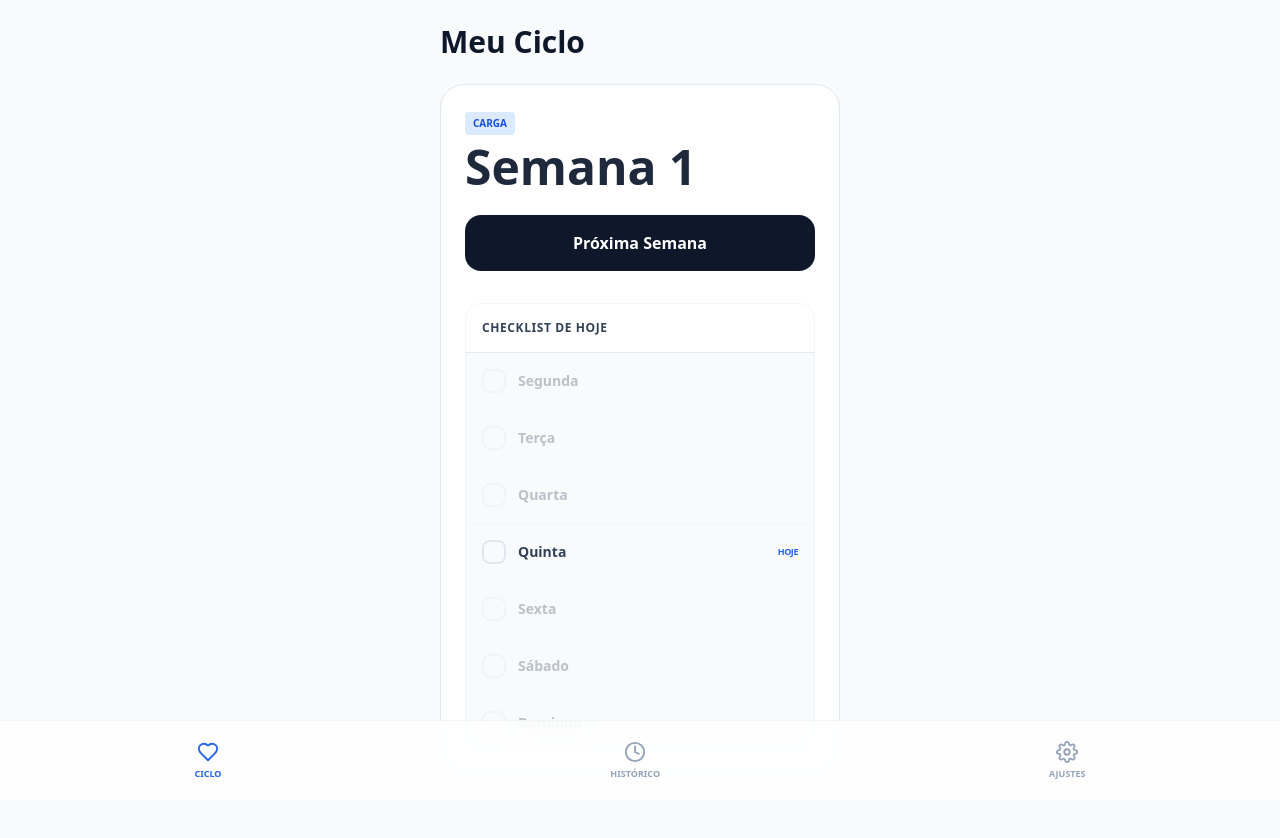
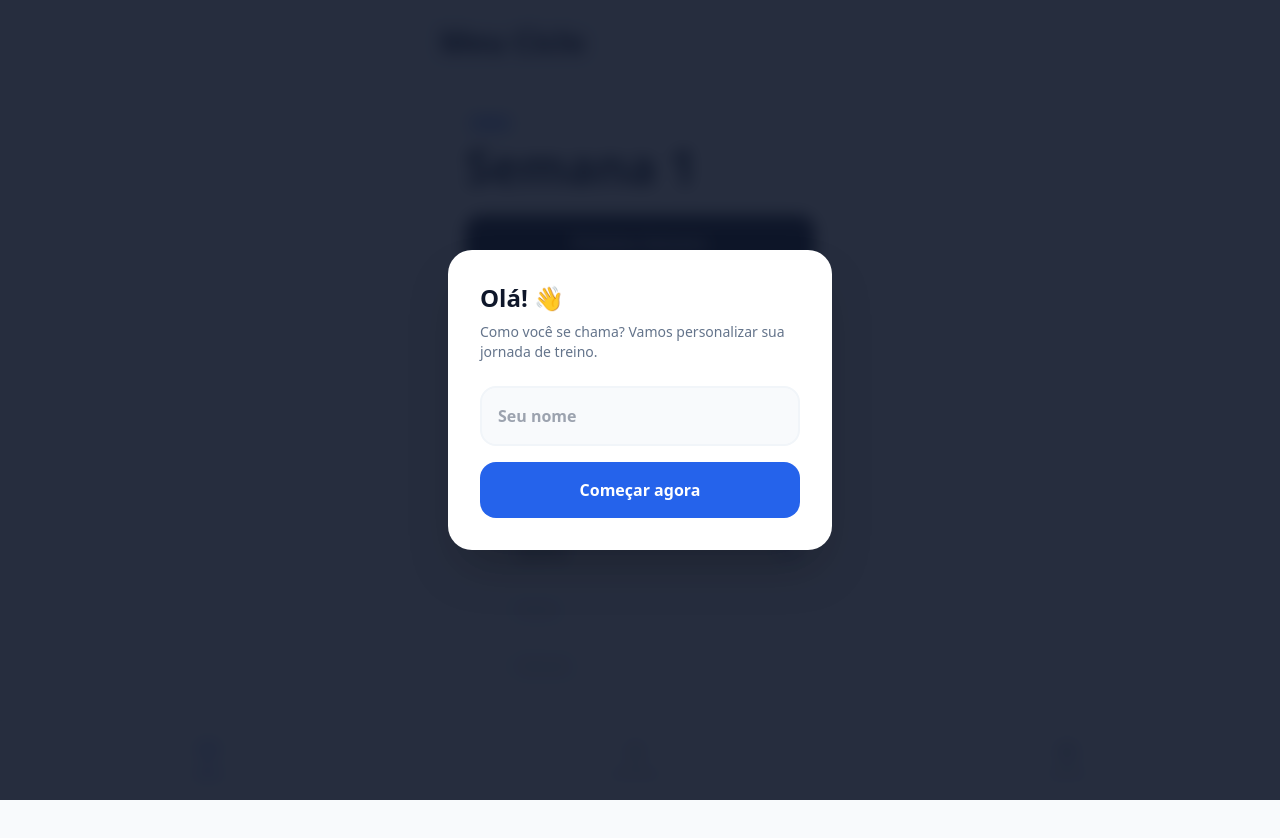
Before and after one commit to lucasrauberpanatieri-afk/mydeload, a plain HTML site: page index.html in a window 1280 px wide. Drawn offline with nearby package versions, Linux system fonts and the light colour scheme.

Commit message:
Update index.html

```diff
--- a/index.html
+++ b/index.html
@@ -7,30 +7,50 @@
 
     <link rel="apple-touch-icon" href="icon.png">
     <link rel="icon" type="image/png" href="icon.png">
-    <link rel="manifest" href="manifest.json">
-
     <meta name="theme-color" content="#f8fafc">
     <meta name="apple-mobile-web-app-capable" content="yes">
     <meta name="apple-mobile-web-app-status-bar-style" content="default">
 
     <script src="https://cdn.tailwindcss.com"></script>
     <style>
-        /* Garante que o conteúdo não fique escondido atrás da navegação */
         body { padding-bottom: 90px; background-color: #f8fafc; }
         .tab-content { display: none; }
         .tab-content.active { display: block; }
         .nav-item { transition: all 0.2s; }
         .nav-item.active { color: #2563eb; }
+
+        /* Estilo do Modal de Nome */
+        #welcome-modal {
+            display: none;
+            position: fixed;
+            inset: 0;
+            background: rgba(15, 23, 42, 0.9);
+            backdrop-filter: blur(8px);
+            z-index: 100;
+            align-items: center;
+            justify-content: center;
+            padding: 24px;
+        }
     </style>
 </head>
 <body>
 
+    <div id="welcome-modal">
+        <div class="bg-white p-8 rounded-3xl w-full max-w-sm shadow-2xl">
+            <h2 class="text-2xl font-black text-slate-900 mb-2">Olá! 👋</h2>
+            <p class="text-slate-500 text-sm mb-6">Como você se chama? Vamos personalizar sua jornada de treino.</p>
+            <input type="text" id="user-name-input" placeholder="Seu nome"
+                   class="w-full p-4 bg-slate-50 border-2 border-slate-100 rounded-2xl mb-4 outline-none focus:border-blue-500 font-bold text-slate-800">
+            <button onclick="saveName()" class="w-full py-4 bg-blue-600 text-white rounded-2xl font-bold active:scale-95 transition-all">
+                Começar agora
+            </button>
+        </div>
+    </div>
+
     <div id="tab-ciclo" class="tab-content active p-6 max-w-md mx-auto">
-        <h1 class="text-3xl font-black text-slate-900 mb-6">Meu Ciclo</h1>
+        <h1 id="greeting" class="text-3xl font-black text-slate-900 mb-6">Meu Ciclo</h1>
         <div class="bg-white p-6 rounded-3xl shadow-sm border border-slate-200">
-            <div id="week-tag-container">
-                <span id="week-tag" class="text-[10px] font-bold uppercase px-2 py-1 bg-blue-100 text-blue-700 rounded mb-2 inline-block">Carga</span>
-            </div>
+            <span id="week-tag" class="text-[10px] font-bold uppercase px-2 py-1 bg-blue-100 text-blue-700 rounded mb-2 inline-block">Carga</span>
             <h2 id="week-title" class="text-5xl font-black mb-6 text-slate-800">Semana 1</h2>
 
             <button onclick="nextWeek()" class="w-full py-4 bg-slate-900 text-white rounded-2xl font-bold active:scale-95 transition-transform mb-8">
@@ -41,8 +61,7 @@
                 <div class="p-4 border-b border-slate-200 bg-white">
                     <h3 class="font-bold text-slate-700 text-xs uppercase tracking-wider">Checklist de Hoje</h3>
                 </div>
-                <div id="days-list" class="divide-y divide-slate-100">
-                    </div>
+                <div id="days-list" class="divide-y divide-slate-100"></div>
             </div>
         </div>
     </div>
@@ -61,13 +80,10 @@
                     </button>
                 </div>
             </div>
-
             <div class="grid grid-cols-7 gap-1 mb-2 text-center text-[10px] font-black text-slate-300 uppercase tracking-widest">
                 <div>Dom</div><div>Seg</div><div>Ter</div><div>Qua</div><div>Qui</div><div>Sex</div><div>Sáb</div>
             </div>
-
             <div id="calendar-grid" class="grid grid-cols-7 gap-1"></div>
-
             <div class="mt-8 pt-6 border-t border-slate-50 flex justify-center gap-6">
                 <div class="flex items-center gap-2">
                     <div class="w-3 h-3 bg-blue-600 rounded-full"></div>
@@ -87,16 +103,9 @@
             <div class="flex items-center justify-between">
                 <div>
                     <h4 class="font-bold text-slate-800 text-sm">Semanas de Carga</h4>
-                    <p class="text-[10px] text-slate-500 uppercase font-bold">Duração do ciclo</p>
                 </div>
                 <select onchange="updateRatio(this.value)" id="ratio-select" class="bg-slate-50 border-none rounded-xl p-2 text-sm font-bold text-blue-600 outline-none">
-                    <option value="2">2 para 1</option>
-                    <option value="3">3 para 1</option>
-                    <option value="4">4 para 1</option>
-                    <option value="5">5 para 1</option>
-                    <option value="6">6 para 1</option>
-                    <option value="7">7 para 1</option>
-                    <option value="8">8 para 1</option>
+                    <option value="2">2 semanas</option><option value="3">3 semanas</option><option value="4">4 semanas</option><option value="5">5 semanas</option>
                 </select>
             </div>
             <button onclick="resetApp()" class="w-full py-4 bg-red-50 text-red-600 rounded-2xl font-bold border border-red-100 active:scale-95 transition-all">
@@ -121,23 +130,38 @@
     </nav>
 
     <script>
-        // ESTADO INICIAL
+        // 1. ESTADO
         let state = JSON.parse(localStorage.getItem('mydeload_v2')) || {
+            userName: "",
             currentWeek: 1,
             deloadRatio: 4,
             history: {}
         };
 
-        // TROCA DE ABAS
+        // 2. FUNÇÃO DE SALVAR NOME
+        function saveName() {
+            const nameInput = document.getElementById('user-name-input').value;
+            if (nameInput.trim() !== "") {
+                state.userName = nameInput;
+                document.getElementById('welcome-modal').style.display = 'none';
+                save();
+            }
+        }
+
+        function checkUser() {
+            if (!state.userName) {
+                document.getElementById('welcome-modal').style.display = 'flex';
+            }
+        }
+
+        // 3. ABAS E LOGICA
         function switchTab(tabId) {
             document.querySelectorAll('.tab-content').forEach(c => c.classList.remove('active'));
             document.querySelectorAll('.nav-item').forEach(n => n.classList.remove('active', 'text-blue-600'));
-
             document.getElementById('tab-' + tabId).classList.add('active');
             document.getElementById('nav-' + tabId).classList.add('active', 'text-blue-600');
         }
 
-        // LÓGICA DO CICLO
         function nextWeek() {
             state.currentWeek++;
             if (state.currentWeek > (state.deloadRatio + 1)) state.currentWeek = 1;
@@ -152,19 +176,18 @@
         function toggleToday() {
             const now = new Date();
             const key = `${now.getFullYear()}-${now.getMonth()}-${now.getDate()}`;
-            if (state.history[key]) {
-                delete state.history[key];
-            } else {
-                state.history[key] = state.currentWeek;
-            }
+            if (state.history[key]) delete state.history[key];
+            else state.history[key] = state.currentWeek;
             save();
         }
 
         function resetApp() {
-            if(confirm("Deseja apagar todo o histórico e voltar à semana 1?")) {
+            if(confirm("Deseja apagar tudo?")) {
+                state.userName = "";
                 state.currentWeek = 1;
                 state.history = {};
                 save();
+                location.reload();
             }
         }
 
@@ -173,7 +196,6 @@
             render();
         }
 
-        // CALENDÁRIO
         let currentViewDate = new Date();
         function changeMonth(dir) {
             currentViewDate.setMonth(currentViewDate.getMonth() + dir);
@@ -182,53 +204,44 @@
 
         function drawCalendar() {
             const grid = document.getElementById('calendar-grid');
-            const monthName = document.getElementById('month-name');
             if (!grid) return;
-
             const year = currentViewDate.getFullYear();
             const month = currentViewDate.getMonth();
-            monthName.innerText = new Intl.DateTimeFormat('pt-br', { month: 'long', year: 'numeric' }).format(currentViewDate);
-
+            document.getElementById('month-name').innerText = new Intl.DateTimeFormat('pt-br', { month: 'long', year: 'numeric' }).format(currentViewDate);
             grid.innerHTML = '';
             const firstDay = new Date(year, month, 1).getDay();
             const daysInMonth = new Date(year, month + 1, 0).getDate();
-
             for (let i = 0; i < firstDay; i++) grid.appendChild(document.createElement('div'));
-
             for (let d = 1; d <= daysInMonth; d++) {
                 const dayDiv = document.createElement('div');
                 const dateKey = `${year}-${month}-${d}`;
                 const trainedInWeek = state.history[dateKey];
-
-                dayDiv.className = `aspect-square flex items-center justify-center text-[11px] font-bold rounded-xl transition-all`;
+                dayDiv.className = `aspect-square flex items-center justify-center text-[11px] font-bold rounded-xl`;
                 dayDiv.innerText = d;
-
                 if (trainedInWeek) {
-                    const wasDeload = trainedInWeek > state.deloadRatio;
-                    dayDiv.className += wasDeload ? ' bg-amber-500 text-white shadow-sm' : ' bg-blue-600 text-white shadow-sm';
+                    dayDiv.className += trainedInWeek > state.deloadRatio ? ' bg-amber-500 text-white' : ' bg-blue-600 text-white';
                 } else {
-                    dayDiv.className += ' text-slate-400 hover:bg-slate-50';
+                    dayDiv.className += ' text-slate-400';
                 }
                 grid.appendChild(dayDiv);
             }
         }
 
-        // RENDERIZAÇÃO GERAL
         function render() {
             const isDeload = state.currentWeek > state.deloadRatio;
 
-            // Atualiza Título e Tag
+            // Saudação personalizada
+            if(state.userName) {
+                document.getElementById('greeting').innerText = `Olá, ${state.userName}!`;
+            }
+
             document.getElementById('week-title').innerText = "Semana " + state.currentWeek;
             const tag = document.getElementById('week-tag');
             tag.innerText = isDeload ? "Deload" : "Carga";
-            tag.className = isDeload ?
-                "text-[10px] font-bold uppercase px-2 py-1 bg-amber-100 text-amber-700 rounded mb-2 inline-block" :
-                "text-[10px] font-bold uppercase px-2 py-1 bg-blue-100 text-blue-700 rounded mb-2 inline-block";
+            tag.className = isDeload ? "text-[10px] font-bold uppercase px-2 py-1 bg-amber-100 text-amber-700 rounded mb-2 inline-block" : "text-[10px] font-bold uppercase px-2 py-1 bg-blue-100 text-blue-700 rounded mb-2 inline-block";
 
-            // Atualiza Select
             document.getElementById('ratio-select').value = state.deloadRatio;
 
-            // Checklist
             const list = document.getElementById('days-list');
             const days = ['Segunda', 'Terça', 'Quarta', 'Quinta', 'Sexta', 'Sábado', 'Domingo'];
             const now = new Date();
@@ -241,20 +254,19 @@
                 const isToday = i === todayIdx;
                 const div = document.createElement('div');
                 div.className = `flex items-center justify-between p-4 ${!isToday ? 'opacity-30' : ''}`;
-                const color = isDeload ? 'bg-amber-500' : 'bg-blue-600';
-
                 div.innerHTML = `
                     <div class="flex items-center gap-3">
-                        <button onclick="${isToday ? 'toggleToday()' : ''}" class="w-6 h-6 rounded-lg border-2 flex items-center justify-center transition-all ${isToday && trained ? color + ' border-transparent' : 'border-slate-200'}">
+                        <button onclick="${isToday ? 'toggleToday()' : ''}" class="w-6 h-6 rounded-lg border-2 flex items-center justify-center ${isToday && trained ? (isDeload ? 'bg-amber-500' : 'bg-blue-600') + ' border-transparent' : 'border-slate-200'}">
                             ${isToday && trained ? '<svg width="14" height="14" viewBox="0 0 24 24" fill="none" stroke="white" stroke-width="4"><path d="M20 6 9 17l-5-5"/></svg>' : ''}
                         </button>
                         <span class="font-semibold text-sm ${isToday && trained ? 'text-slate-300 line-through' : 'text-slate-700'}">${day}</span>
                     </div>
-                    ${isToday ? '<span class="text-[9px] font-black text-blue-600 uppercase tracking-tighter">Hoje</span>' : ''}
+                    ${isToday ? '<span class="text-[9px] font-black text-blue-600 uppercase">Hoje</span>' : ''}
                 `;
                 list.appendChild(div);
             });
             drawCalendar();
+            checkUser();
         }
 
         document.addEventListener('DOMContentLoaded', render);
```
